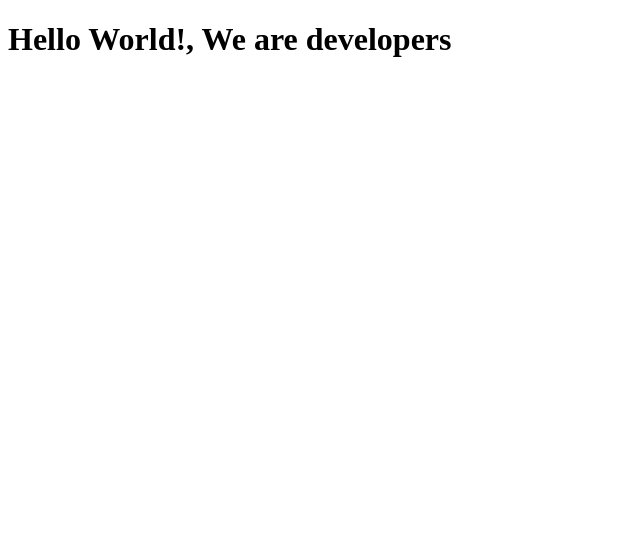
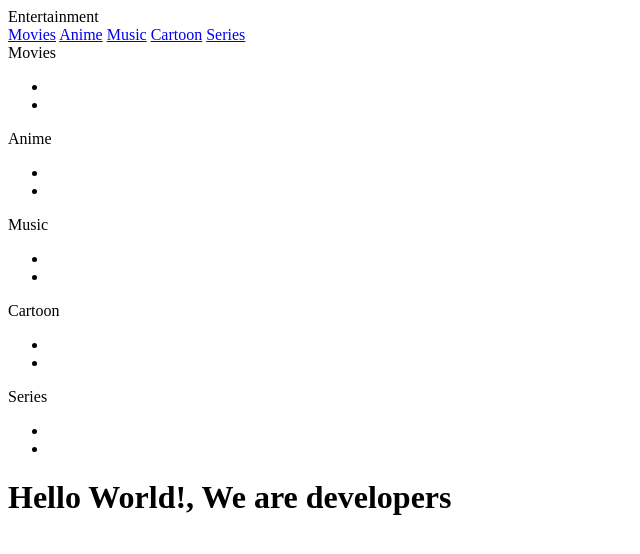
Before and after one commit to 678m/microverse, a plain HTML site: page index.html in a window 1280 px wide. Shown: the whole page, without its empty margins (0-640 px from the left). Drawn offline with Linux system fonts and the light colour scheme.

Commit message:
Updated index.html

```diff
--- a/index.html
+++ b/index.html
@@ -9,9 +9,68 @@
   <body>
 
     <script src="https://cdn.freecodecamp.org/testable-projects-fcc/v1/bundle.js"></script>
+
+    <nav id='navbar'>
+      <header>
+        Entertainment
+      </header>
+      <a class='nav-link' href='#Movies'>Movies</a>
+      <a class='nav-link' href='#Anime'>Anime</a>
+      <a class='nav-link' href='#Music'>Music</a>
+      <a class='nav-link' href='#Cartoon'>Cartoon</a>
+      <a class='nav-link' href='#Series'>Series</a>
+
+    </nav>
     <main id="main-doc">
-      <section class="main-section">
-
+      <section id='Movies'class='main-section'>
+        <header>Movies</header>
+        <p></p>
+        <p></p>
+        <code></code>
+        <ul>
+          <li></li>
+          <li></li>
+        </ul>
+      </section>
+      <section id='Anime' class='main-section'>
+        <header>Anime</header>
+         <p></p>
+        <p></p>
+        <code></code>
+        <ul>
+          <li></li>
+          <li></li>
+        </ul>
+      </section>
+      <section id='Music' class='main-section'>
+        <header>Music</header>
+         <p></p>
+        <p></p>
+        <code></code>
+        <ul>
+          <li></li>
+          <li></li>
+        </ul>
+      </section>
+      <section id='Cartoon' class='main-section'>
+        <header>Cartoon</header>
+         <p></p>
+        <p></p>
+        <code></code>
+        <ul>
+          <li></li>
+          <li></li>
+        </ul>
+      </section>
+      <section id='Series' class='main-section'>
+        <header>Series</header>
+         <p></p>
+        <p></p>
+        <code></code>
+        <ul>
+          <li></li>
+          <li></li>
+        </ul>
       </section>
 
     </main>
```
